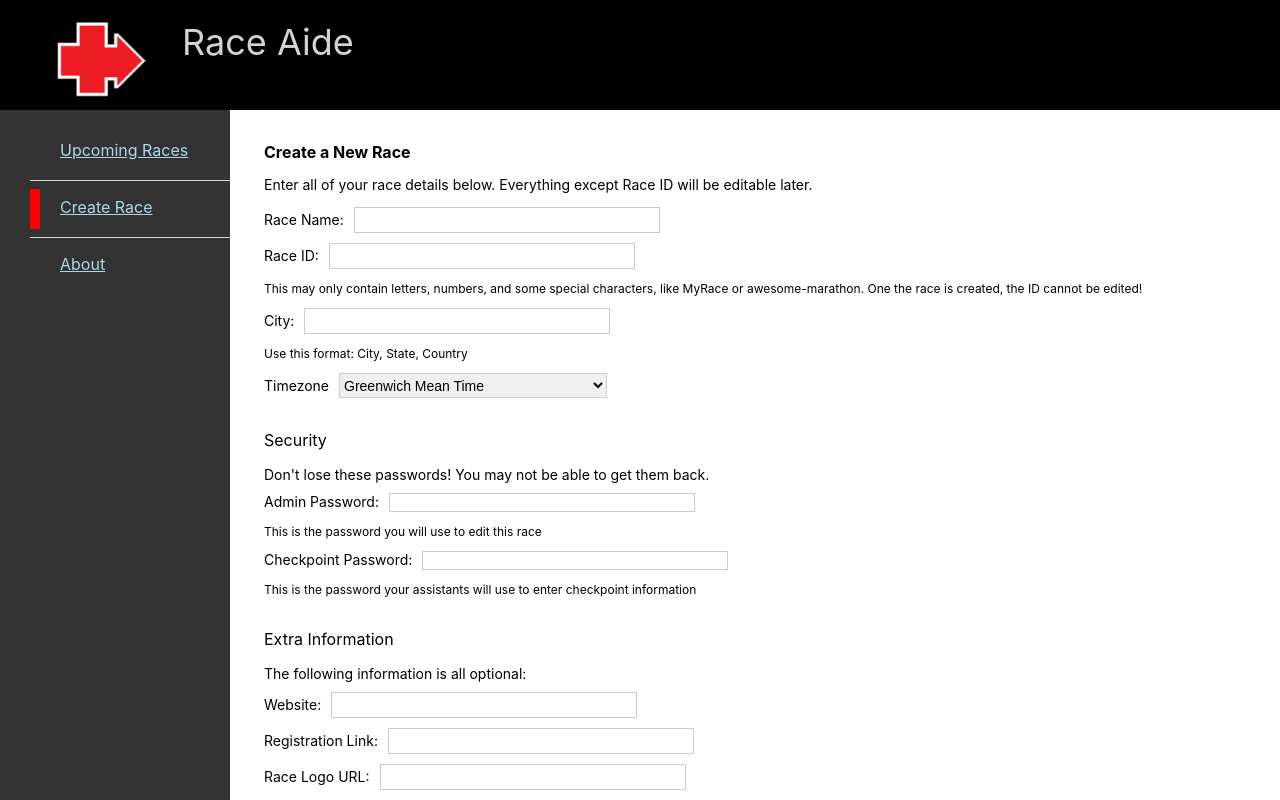
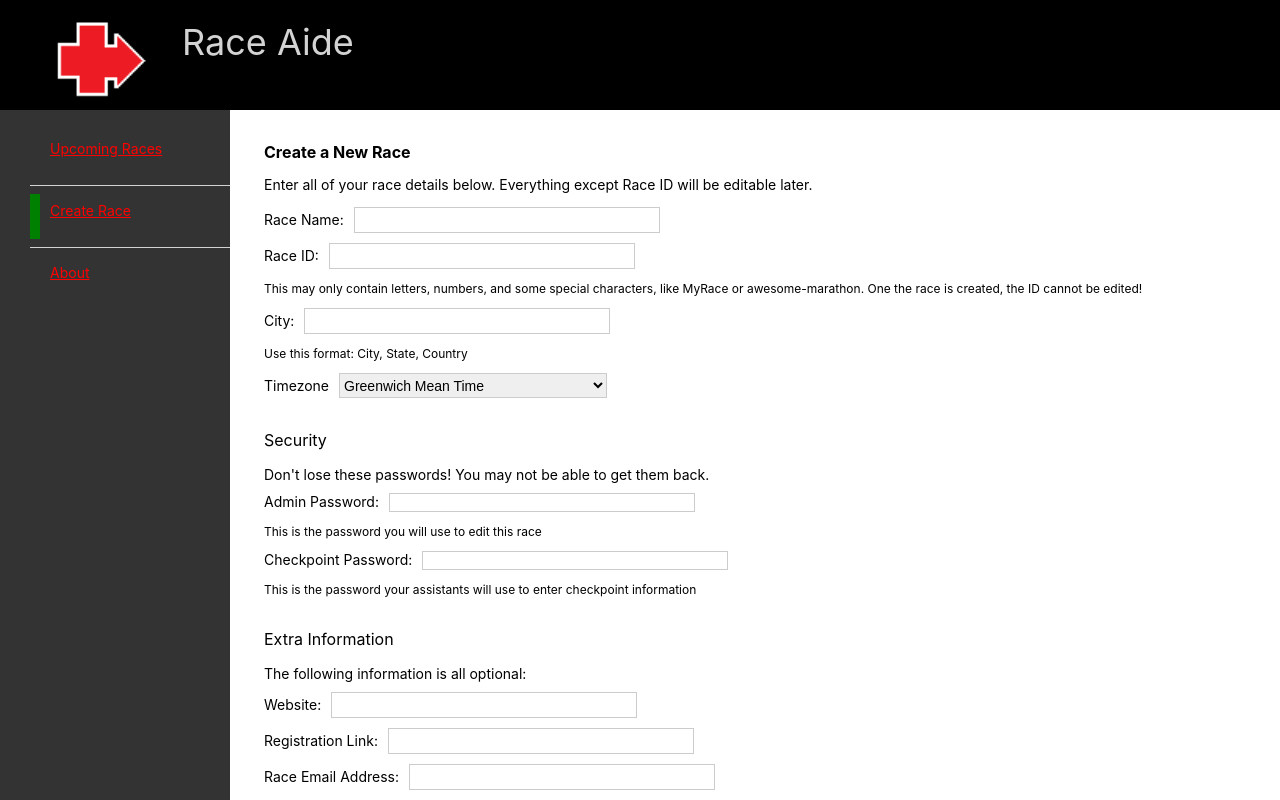
Before and after one commit to Pevio/race-aide, a React (Create React App) app in the folder client/: page /createrace in a window 1280 px wide. Shown: the top 800 px of the page. Built offline with nearby package versions, Linux system fonts and the light colour scheme.

Commit message:
styles and workflows

```diff
--- a/client/src/App.css
+++ b/client/src/App.css
@@ -41,18 +41,9 @@
 .sider-link {
   font-size: 16px;
   border-left: 10px solid transparent;
-  color: lightblue;
   padding-left: 10px;
   min-width: 120px;
   margin-top: 8px;
-}
-.sider-link:hover {
-  font-weight: bold;
-  cursor: pointer;
-}
-.sider-link:focus {
-  cursor: pointer;
-  font-weight: bold;
 }
 
 .datepicker {
@@ -61,6 +52,22 @@
 
 .container {
   padding: 20px;
+}
+
+/* Buttons */
+.highlight-button {
+  font-size: 14px;
+  border: none;
+  outline: none;
+  color: red;
+  transition: 0.3s;
+  transition-property: color;
+}
+.highlight-button:hover {
+  color: darkred;
+}
+.highlight-button:focus {
+  color: darkred;
 }
 
 /* Overriding HTML Elements */
--- a/client/src/components/RaceDetailsForm.tsx
+++ b/client/src/components/RaceDetailsForm.tsx
@@ -175,7 +175,7 @@ export function RaceDetailsForm(props: Props) {
       {props.isUpdate ? (
         <p style={{ marginTop: 10 }}>
           If you forgot your passwords, you can{" "}
-          <Link to={`/${raceDetails.raceId}/changepassword`}>
+          <Link to={`/${raceDetails.raceId}/changepassword`} className="outline-button">
             Change them now
           </Link>
           .
@@ -215,9 +215,9 @@ export function RaceDetailsForm(props: Props) {
           true
         )}
         {getFormInputField(
-          "logoUrl",
-          "Race Logo URL",
-          "If you have a link to a logo for your race, include that here.",
+          "raceEmail",
+          "Race Email Address",
+          "",
           true
         )}
 
@@ -234,6 +234,7 @@ export function RaceDetailsForm(props: Props) {
                   <React.Fragment key={distance}>
                     {`${distance} Miles`}
                     <button
+                      className="highlight-button"
                       style={{
                         marginLeft: 2,
                         marginRight:
--- a/client/src/pages/HomePageWrapper.tsx
+++ b/client/src/pages/HomePageWrapper.tsx
@@ -17,11 +17,11 @@ export function HomePageWrapper(props: Props) {
           <div
             style={{
               width: 10,
-              height: 40,
-              backgroundColor: location.pathname === to ? "red" : "transparent",
+              height: 45,
+              backgroundColor: location.pathname === to ? "green" : "transparent",
             }}
           />
-          <Link to={to} className="sider-link">
+          <Link to={to} className="sider-link highlight-button">
             {text}
           </Link>
         </div>
--- a/client/src/pages/HomePages/About.tsx
+++ b/client/src/pages/HomePages/About.tsx
@@ -10,10 +10,15 @@ export function About() {
       </p>
       <p>
         <b>Results:</b> Race Aide will show you the results of your race, with
-        distances broken down{" "}
+        distances broken down by checkpoints, with no extra work for race directors.
+      </p>
+      <p>
+        <b>Ease of use:</b> Your assistants at checkpoints and aid stations only need to see the bib number of runners to log times.
+        Friends following along will see where favorite runners are at.
       </p>
       <p>
         <b>Metrics:</b> Wondering which leg of the race was the most difficult?
+        Want to know if the winner made a massive comback?
         Race Aide will give you all the statistics you need for your race. If
         you want more, you can copy the raw data to do what you like with it.
       </p>
--- a/client/src/pages/Race/CheckpointPage.tsx
+++ b/client/src/pages/Race/CheckpointPage.tsx
@@ -95,7 +95,7 @@ export function CheckpointPage({
           Click on a checkpoint to edit its details or enter results for it.
         </p>
       )}
-      {isAssistant && (!isAdmin || hasStarted) && (
+      {hasStarted && (isAdmin || isAssistant) && (
         <p>Click on a checkpoint to enter results for it.</p>
       )}
       {selectedDistance && (
@@ -125,10 +125,11 @@ export function CheckpointPage({
           onRowClicked={
             isAdmin || isAssistant
               ? (check) => {
-                  if (isAssistant || hasStarted) {
+                  if (hasStarted) {
                     history.push(
                       `/${raceId}/addresults/${check.checkpointNumber}`
                     );
+                    return
                   }
                   if (isAdmin) {
                     const editing = race?.checkpoints.find(
@@ -199,6 +200,7 @@ export function CheckpointPage({
                               ? 10
                               : 0,
                         }}
+                        className="highlight-button"
                         onClick={() => {
                           setCheckpointEditing({
                             ...checkpointEditing,
--- a/client/src/pages/RacePageWrapper.tsx
+++ b/client/src/pages/RacePageWrapper.tsx
@@ -38,13 +38,13 @@ export function RacePageWrapper(props: Props) {
           <div
             style={{
               width: 10,
-              height: 40,
+              height: 45,
               backgroundColor: location.pathname === to ? "red" : "transparent",
             }}
           />
           <Link
             to={{ pathname: to, state: location.state }}
-            className="sider-link"
+            className="sider-link highlight-button"
           >
             {text}
           </Link>
--- a/client/src/types/generalTypes.tsx
+++ b/client/src/types/generalTypes.tsx
@@ -17,9 +17,8 @@ export interface RaceDetails {
   socialMedia: string;
   website: string;
   registration: string;
-  picture: string;
   distances: number[];
-  logoUrl: string;
+  raceEmail?: string;
 }
 
 export interface Runner {
```
